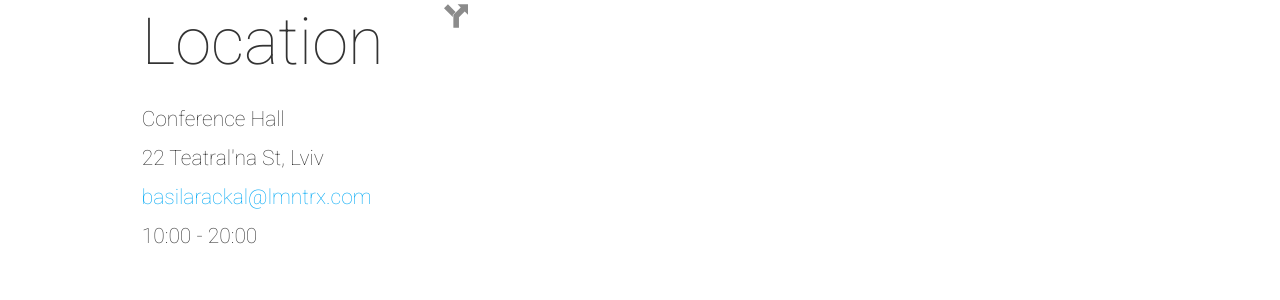
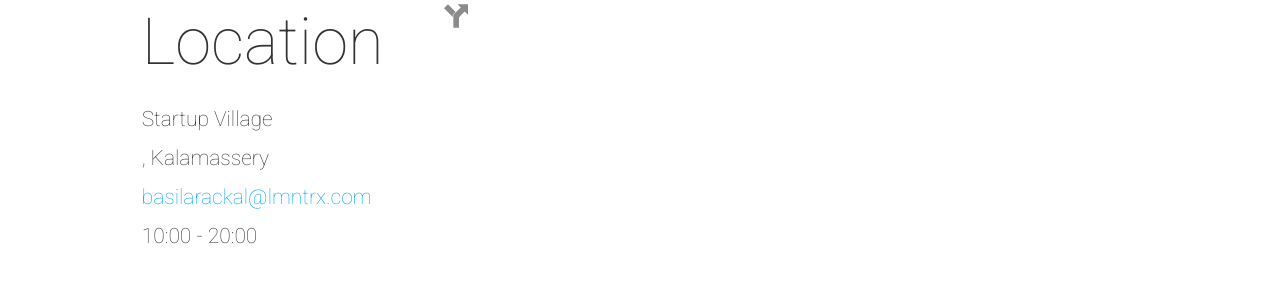
Before and after one commit to ReonSaji/GDGCochin.github.io, a Jekyll site: the page built from index.html, in a window 1280 px wide and 900 px high, scrolled down 2797 px. Shown: the part 153-453 px from the top of the window. Built offline with Jekyll 4.4.1, drawn with Linux system fonts in a browser that asks for light colours; nearby versions of some CDN libraries; comment, search, counter and statistics services are not loaded.

Commit message:
Update _config.yml

```diff
--- a/_config.yml
+++ b/_config.yml
@@ -89,19 +89,19 @@ rockstarSpeakersButtonText: "See all speakers"
 
 # Location Block
 locationBlockTitle: "Location"
-eventLocationName: "Conference Hall"
-eventLocationLink: "http://cabinet.kinopalace.lviv.ua/showtimes/"
-eventStreetAddress: "22 Teatral'na St"
-eventAddressLocality: "Lviv"
-eventAddressLocalityRegion: "Lvivska"
+eventLocationName: "Startup Village"
+eventLocationLink: ""
+eventStreetAddress: ""
+eventAddressLocality: "Kalamassery"
+eventAddressLocalityRegion: "Kerala"
 eventPostalCode: "79000"
-eventAddressCountry: "Ukraine"
+eventAddressCountry: "India"
 eventStartTime: "2016-10-25T10:00"
 eventDoorTime: "09:00"
 eventEndTime: "2016-10-25T20:00"
-eventPlaceCoordinates: "10.0550385,76.3516508"
-mapCenterCoordinates: "10.0550385,76.3516508"
-mapMobileCenterCoordinates: "10.0550385,76.3516508"
+eventPlaceCoordinates: "10.0550385, 76.3516508"
+mapCenterCoordinates: "10.0550385, 76.3516508"
+mapMobileCenterCoordinates: "10.0550385, 76.3516508"
 
 # Venue Block
 venueBlockTitle: "Venue"
```
